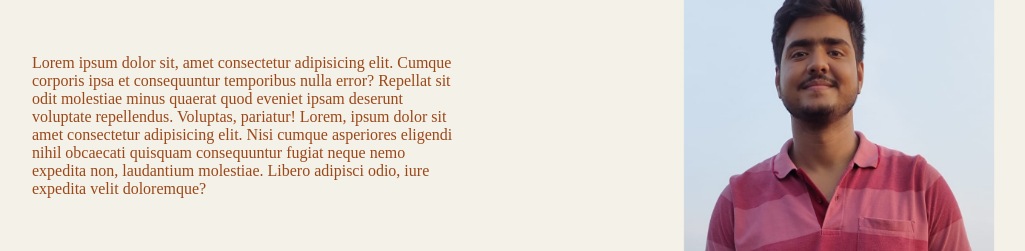
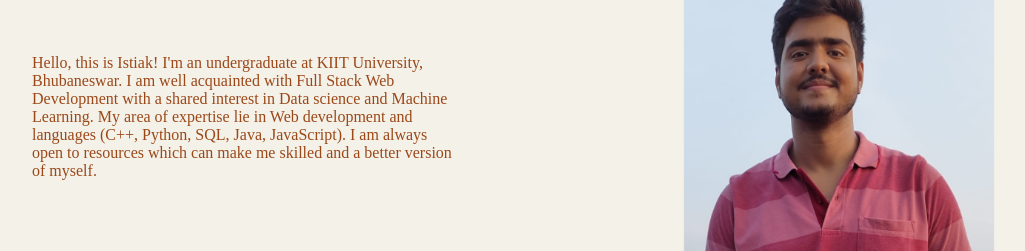
Before and after one commit to Istiak07/portfolio-istiak, a plain HTML site: page index.html in a window 1280 px wide. Shown: the part 549-800 px from the top of the page, without its empty margins (126-1151 px from the left). Drawn offline with Linux system fonts and the light colour scheme; a script that the page names is missing; a web font is replaced by a local one.

Commit message:
Update index.html

```diff
--- a/index.html
+++ b/index.html
@@ -34,7 +34,7 @@
     <section class="two">
         <h1> About Me <span><img src="myimg.png" alt="anyporait" width="350px" height="400px"></span></h1>
 
-        <div class="cabout"><p>Lorem ipsum dolor sit, amet consectetur adipisicing elit. Cumque corporis ipsa et consequuntur temporibus nulla error? Repellat sit odit molestiae minus quaerat quod eveniet ipsam deserunt voluptate repellendus. Voluptas, pariatur! Lorem, ipsum dolor sit amet consectetur adipisicing elit. Nisi cumque asperiores eligendi nihil obcaecati quisquam consequuntur fugiat neque nemo expedita non, laudantium molestiae. Libero adipisci odio, iure expedita velit doloremque?</p></div>
+        <div class="cabout"><p>Hello, this is Istiak! I'm an undergraduate at KIIT University, Bhubaneswar. I am well acquainted with Full Stack Web Development with a shared interest in Data science and Machine Learning. My area of expertise lie in Web development and languages (C++, Python, SQL, Java, JavaScript). I am always open to resources which can make me skilled and a better version of myself. </p></div>
     </section>
 
     <section class="three">
```
